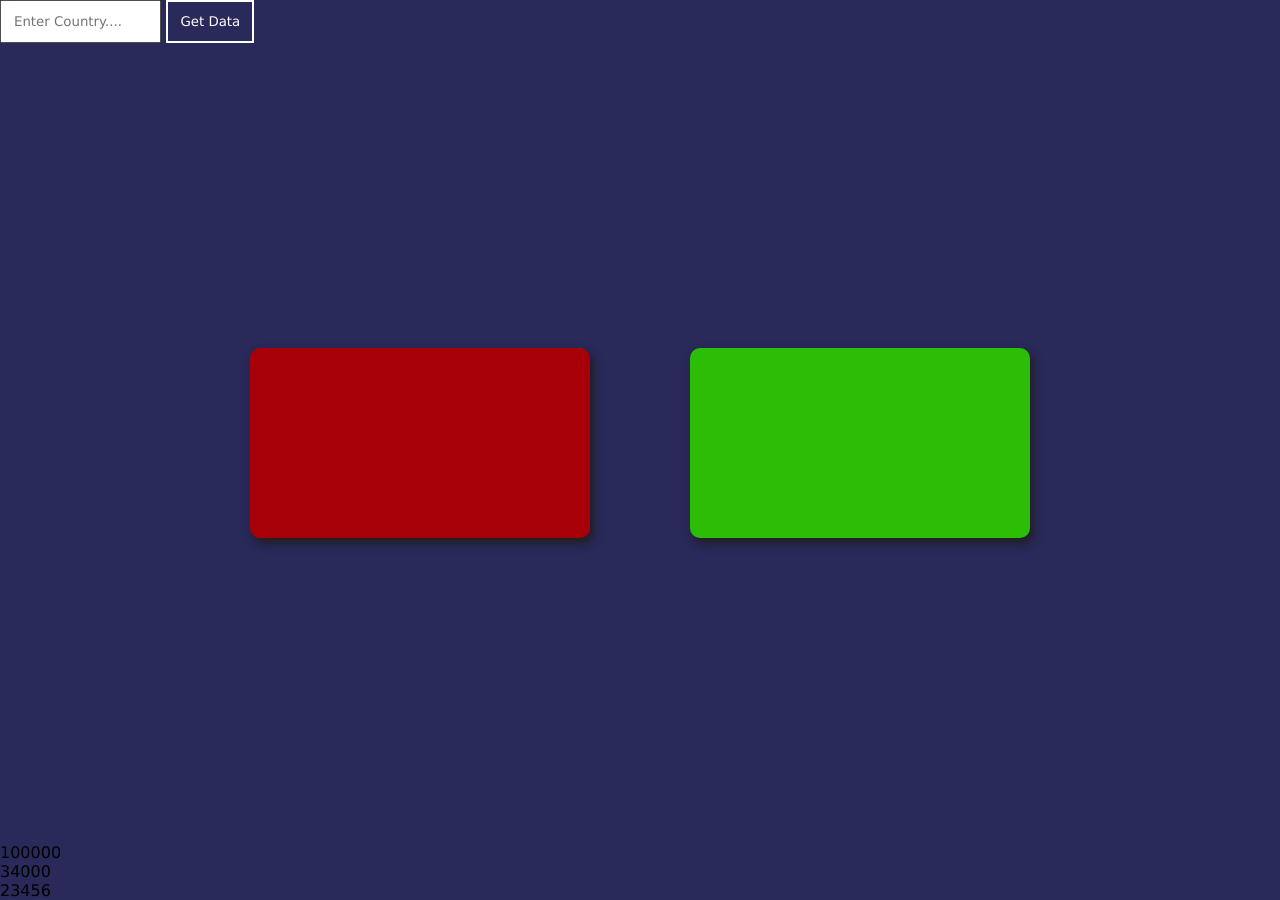
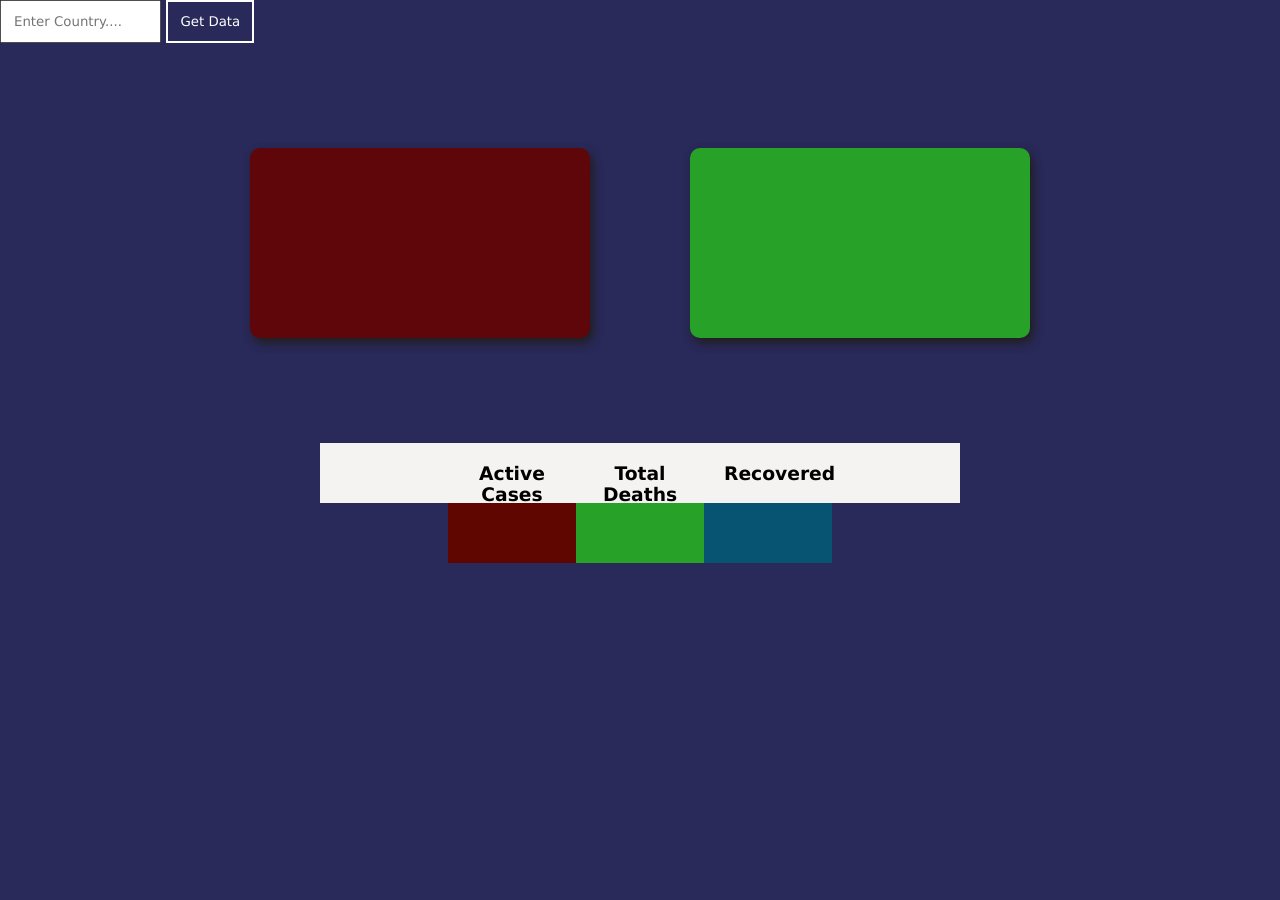
Before and after one commit to chrisclarkdev/covid19-tracker, a plain HTML site: page index.html in a window 1280 px wide. After the commit the page ends 863 px from the top, so only its background shows below. Drawn offline with Linux system fonts and the light colour scheme.

```diff
--- a/app.js
+++ b/app.js
@@ -3,10 +3,12 @@
 active = document.getElementById("active");
 perDeath = document.getElementById("perDeath");
 todayDeaths = document.querySelector("#todayDeaths");
+recovered = document.querySelector('.recovered');
+
+document.title = "Covid-19 Tracker || Live Data";
 
 function pushData() {
   let country = document.getElementById("countries").value;
-
   fetch(`https://coronavirus-19-api.herokuapp.com/countries/${country}`)
     .then((response) => {
       return response.json();
@@ -14,16 +16,16 @@
     .catch((err) => alert(err))
     .then((countries) => {
       console.log(countries);
-      // countryName.innerHTML = countries.country;
-      // active.innerHTML = ` Active cases in ${countries.country} <h1 id="casesh1">+${countries.active}</h1>`;
-      // cases.innerHTML = `Total Cases <h1>${countries.cases}</h1>`;
-      // casesToday.innerHTML = `Today's cases in ${countries.country} <h1>${countries.todayCases}</h1>`;
+      ifRecovered = countries.recovered === null ? 0 : countries.recovered;
+      console.log(ifRecovered)
+      todayDeaths.innerHTML = `Today's deaths in ${countries.country} <h1 >${countries.todayDeaths}</h1>`;
+      deaths.innerHTML = `Today's cases in  ${countries.country} <h1 >${countries.todayCases}</h1>`;
+      active.innerHTML = ` <p>${countries.active}</p>`
+      recovered.innerHTML = ` <p>${ifRecovered}</p>`
+      totalDeaths.innerHTML = `<p>${countries.deaths}</p>`
+
+      document.title = `${countries.country} Covid-19 Tracker || Live Data`
 
 
-      todayDeaths.innerHTML = `Today's deaths in ${countries.country} <h1 >${countries.todayDeaths}</h1>`;
-      deaths.innerHTML = `Today's cases in ${countries.country} <h1 >${countries.todayCases}</h1>`;
-      // active.innerHTML = countries.active;
-      // perDeath.innerHTML =
-      // (countries.deaths * 100) / countries.cases.toFixed(2);
     });
 }
--- a/index.html
+++ b/index.html
@@ -5,7 +5,7 @@
     <meta name="viewport" content="width=device-width, initial-scale=1.0" />
     <link rel="stylesheet" href="style.css" />
     <meta http-equiv="X-UA-Compatible" content="ie=edge" />
-    <title>Covid-19 Tracker</title>
+    <!-- <title>Covid-19 Tracker</title> -->
   </head>
 
   <body>
@@ -19,16 +19,29 @@
         <h4 id="deaths"></h4>
       </div>
     </div>
+    <div class="summary-title">
+      <div class="chart">
+      <h3>Active Cases</h3>
+      </div>
+      <div class="chart">
+        <h3>Total Deaths</h3>
+      </div>
+      <div class="chart">
+        <h3>Recovered</h3>
+      </div>
+       </div>
+        <!-- summary title above -->
+      <!-- summary info below  -->
+    <div class="summary">
+      <div id="active" class="chart">
 
-    <div class="summary">
-      <div id="active">
-       <p>100000</p>
       </div>
-      <div #totalDeaths>
-        <p>34000</p>
+      <div id="totalDeaths" class="chart">
+
       </div>
-      <div class="recovered">
-        <p>23456</p>
+      <div class="recovered chart" >
+
+
 
       </div>
     </div>
--- a/style.css
+++ b/style.css
@@ -31,28 +31,26 @@
   margin: 10px 50px;
   align-self: center;
   align-content: center;
-
-  /* margin: auto; */
-
   padding: 20px;
 
 }
 .deaths-today {
-  background: rgb(167, 0, 8);
+  background: rgb(95, 6, 10);
   box-shadow: rgb(32, 30, 30) 3px 5px 10px;
 }
 .cases-today {
-  background-color: rgb(44, 190, 7);
+  background-color: rgb(40, 161, 40);
   box-shadow: rgb(32, 30, 30) 3px 5px 10px;
 }
 .container-today {
-  margin-top: 50px;
+  margin-top: 0px;
   display: flex;
   flex-wrap: wrap;
   width: 70%;
   margin: auto;
   background: rgb(41, 41, 90);
-  height: 100vh;
+
+  height: 50vh;
   justify-content: center;
 }
 h4{
@@ -62,3 +60,52 @@
   margin-top: 30px;
   font-size: 60px ;
 }
+.summary {
+  width: 50%;
+  height: 60px;
+  /* background: rgb(245, 242, 242); */
+  display: flex;
+  justify-content: center;
+  margin: auto;
+  margin-bottom: 300px;
+  border-radius: 7px;
+  /* border: 7px solid #eee; */
+  order: 3;
+}
+.summary-title {
+  width: 50%;
+  height: 60px;
+  background: rgb(245, 242, 242);
+  display: flex;
+  justify-content: center;
+  margin: auto;
+}
+
+.summary-title h3 {
+  margin: 20px;
+}
+.recovered {
+  background: rgb(6, 83, 114);
+  /* width: 25%; */
+}
+#totalDeaths {
+  background: rgb(40, 161, 40);
+  /* width: 25%; */
+}
+#active {
+  background: rgb(95, 6, 1);
+  /* width: 25%; */
+}
+.chart p{
+  text-align: center;
+  color: #fff;
+  /* margin-top: 40px; */
+}
+.chart {
+  /* margin-left: 100px; */
+  width:20%;
+}
+.chart h3{
+  text-align: center;
+
+}
```
